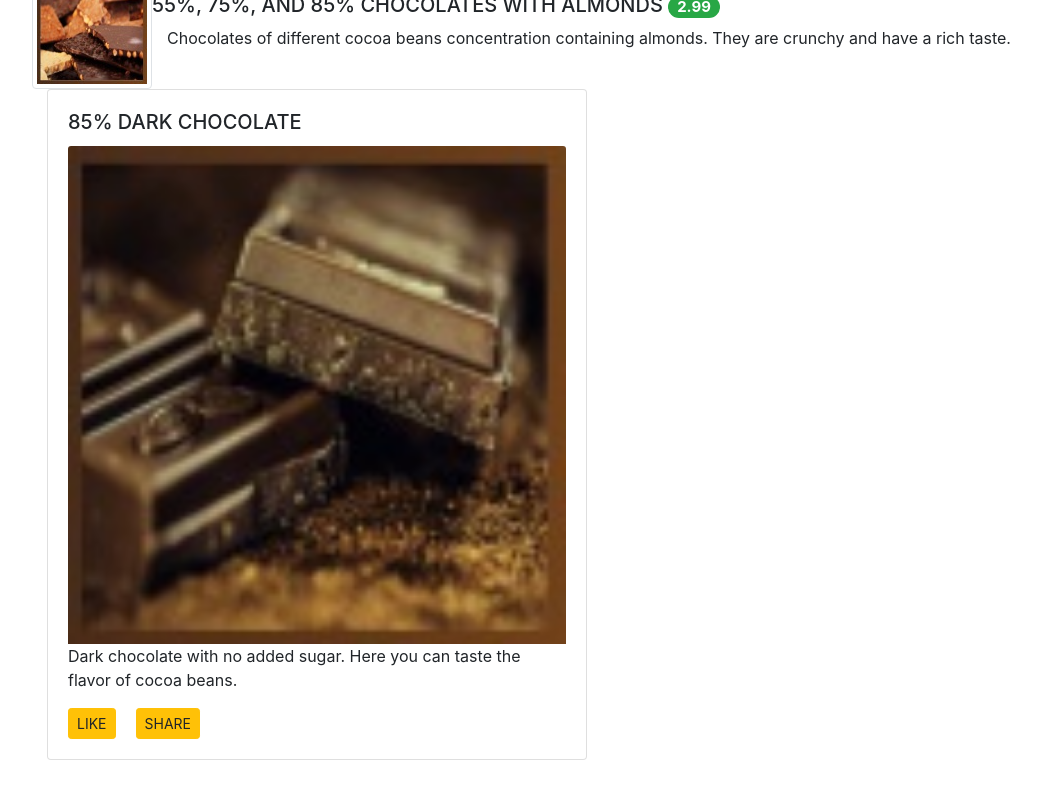
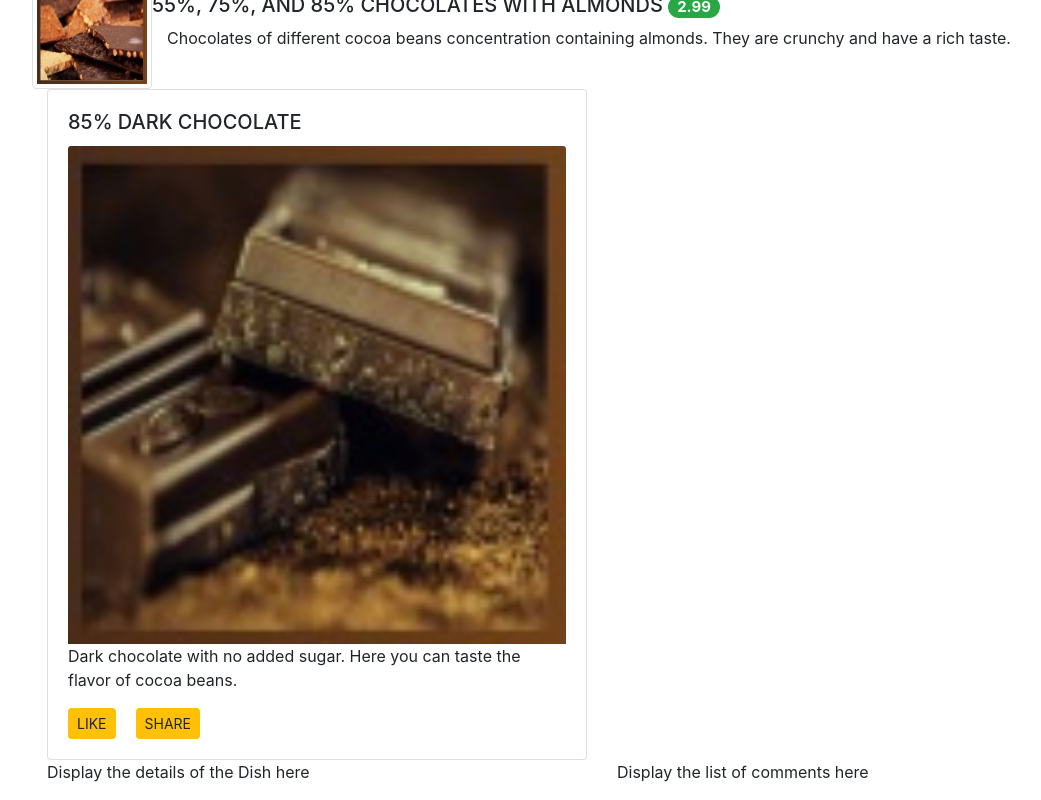
Before and after one commit to gemGreece/AngularProject_NewCLI, an Angular app: page / in a window 1280 px wide. Shown: the part 754-1554 px from the top of the page, without its empty margins (38-1079 px from the left). Before the commit the page ends 1514 px from the top, so only its background shows below. Built offline with nearby package versions, Linux system fonts and the light colour scheme.

Commit message:
Angular Assignment 1 Task 1

```diff
--- a/src/app/app.component.html
+++ b/src/app/app.component.html
@@ -12,3 +12,4 @@
 </header>
 
 <app-menu></app-menu>
+<app-dishdetail></app-dishdetail>
--- a/src/app/app.module.ts
+++ b/src/app/app.module.ts
@@ -3,11 +3,13 @@ import { NgModule } from '@angular/core';
 
 import { AppComponent } from './app.component';
 import { MenuComponent } from './menu/menu.component';
+import { DishdetailComponent } from './dishdetail/dishdetail.component';
 
 @NgModule({
   declarations: [
     AppComponent,
-    MenuComponent
+    MenuComponent,
+    DishdetailComponent
   ],
   imports: [
     BrowserModule
--- /dev/null
+++ b/src/app/dishdetail/dishdetail.component.html
@@ -0,0 +1,13 @@
+<div class="container">
+  <div class="row">
+
+    <div class="col-12 col-sm-6">
+      <p>Display the details of the Dish here</p>
+    </div>
+
+    <div class="col-12 col-sm-6">
+      <p>Display the list of comments here</p>
+    </div>
+
+  </div>
+</div>
--- /dev/null
+++ b/src/app/dishdetail/dishdetail.component.ts
@@ -0,0 +1,15 @@
+import { Component, OnInit } from '@angular/core';
+
+@Component({
+  selector: 'app-dishdetail',
+  templateUrl: './dishdetail.component.html',
+  styleUrls: ['./dishdetail.component.css']
+})
+export class DishdetailComponent implements OnInit {
+
+  constructor() { }
+
+  ngOnInit() {
+  }
+
+}
--- a/src/app/menu/menu.component.html
+++ b/src/app/menu/menu.component.html
@@ -1,36 +1,62 @@
 <div class="container">
+
+  <!----------------- MENU -------------------->
   <div class="row ">
+
     <div class="col-12">
       <h3>Menu</h3>
       <hr>
     </div>
+
   </div>
-  <div class="row ">
+
+  <!--------------- HEADING & MEDIA DIVS --------------------->
+  <div class="row">
+
     <h4 class="col-12">Our famous chocolates</h4>
+
     <div class="media" *ngFor="let dish of dishes">
+
       <img class=" img-thumbnail align-self-end" src={{dish.image}} alt={{dish.name}}>
+
       <div class="media-body">
+
         <h5 class="mt-4">{{dish.name | uppercase}}
           <span class="badge badge-danger">{{dish.label}}</span>
           <span class="badge badge-pill badge-success">{{dish.price}}</span>
         </h5>
+
         <p class="col d-none d-sm-block">
           {{dish.description }}
         </p>
+
       </div>
     </div>
   </div>
+
+  <!-------------------------------- CARD ----------------------------------------->
   <div class="row" *ngIf="selectedDish">
+
     <div class="col-12 col-sm-6">
+
       <div class="card">
+
         <div class="card-body">
+
           <h5 class="card-title">{{selectedDish.name | uppercase}}</h5>
           <img class="card-img-top" src={{selectedDish.image}} alt={{selectedDish.name}}>
           <p class="card-text">{{selectedDish.description}}</p>
           <a href="#" class="card-link btn btn-warning btn-sm">LIKE</a>
           <a href="#" class="card-link btn btn-warning btn-sm">SHARE</a>
+
         </div>
+
       </div>
+
     </div>
+
   </div>
+
+
+
 </div>
```
Also changed, not shown: src/app/dishdetail/dishdetail.component.css (added), 1 other file (tests, documents, lock files or other folders).
